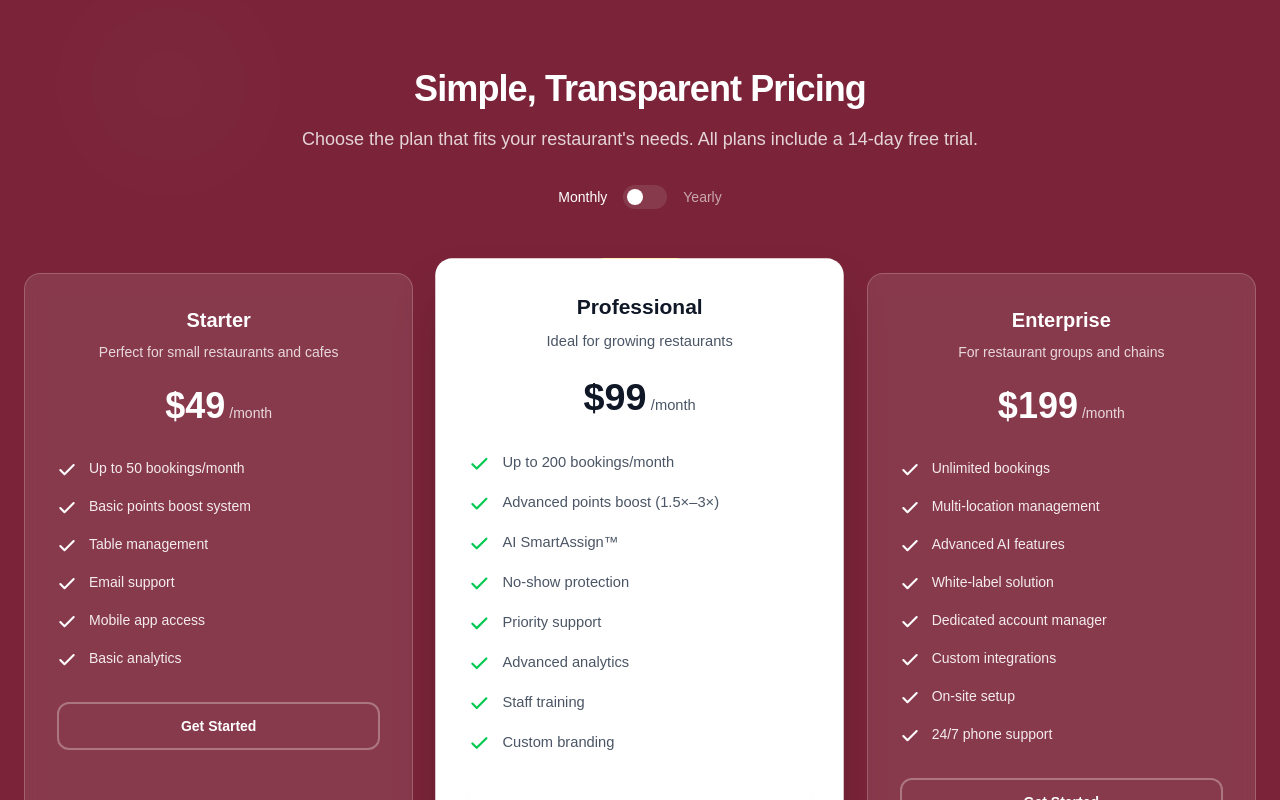
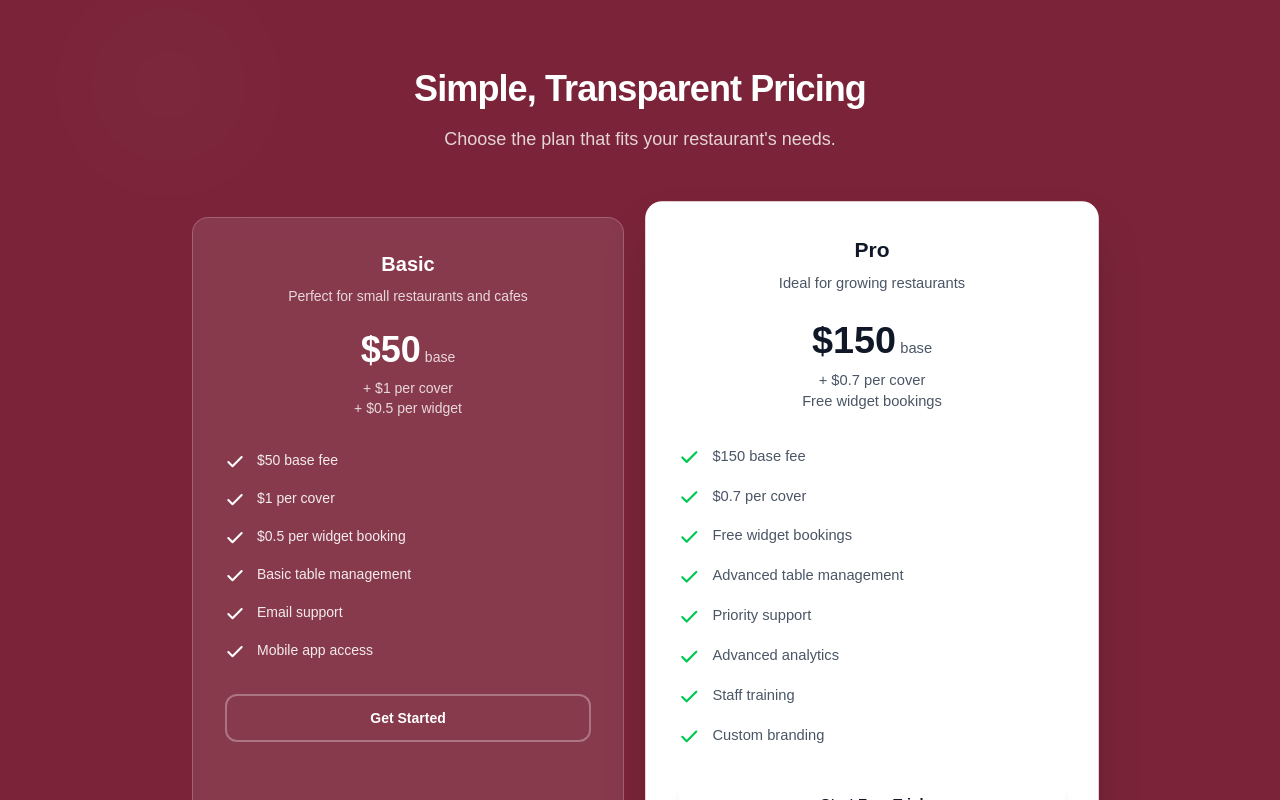
Before and after one commit to qwerty-development/plate-landing-page, a Next.js app: page /restaurant in a window 1280 px wide. Shown: the part 1840-2640 px from the top of the page. Built offline with nearby package versions, Linux system fonts and the light colour scheme.

Commit message:
Refactor RestaurantsPricing component to update pricing plans and improve layout. Changed plan names and adjusted pricing details, including monthly and yearly rates. Removed the Enterprise plan and simplified the pricing display. Enhanced visual presentation of pricing features for better clarity.

```diff
--- a/app/components/RestaurantsPricing.tsx
+++ b/app/components/RestaurantsPricing.tsx
@@ -3,9 +3,7 @@ import { useEffect, useRef, useState } from "react";
 
 export default function RestaurantsPricing() {
   const [isVisible, setIsVisible] = useState(false);
-  const [selectedPlan, setSelectedPlan] = useState<"monthly" | "yearly">(
-    "monthly"
-  );
+  const [selectedPlan] = useState<"monthly" | "yearly">("monthly");
   const pricingRef = useRef<HTMLDivElement>(null);
 
   useEffect(() => {
@@ -27,31 +25,31 @@ export default function RestaurantsPricing() {
 
   const plans = [
     {
-      name: "Starter",
+      name: "Basic",
       description: "Perfect for small restaurants and cafes",
-      monthlyPrice: 49,
-      yearlyPrice: 39,
+      monthlyPrice: 50,
+      yearlyPrice: 50,
       features: [
-        "Up to 50 bookings/month",
-        "Basic points boost system",
-        "Table management",
+        "$50 base fee",
+        "$1 per cover",
+        "$0.5 per widget booking",
+        "Basic table management",
         "Email support",
         "Mobile app access",
-        "Basic analytics",
       ],
       popular: false,
       delay: 200,
     },
     {
-      name: "Professional",
+      name: "Pro",
       description: "Ideal for growing restaurants",
-      monthlyPrice: 99,
-      yearlyPrice: 79,
+      monthlyPrice: 150,
+      yearlyPrice: 150,
       features: [
-        "Up to 200 bookings/month",
-        "Advanced points boost (1.5×–3×)",
-        "AI SmartAssign™",
-        "No-show protection",
+        "$150 base fee",
+        "$0.7 per cover",
+        "Free widget bookings",
+        "Advanced table management",
         "Priority support",
         "Advanced analytics",
         "Staff training",
@@ -60,27 +58,7 @@ export default function RestaurantsPricing() {
       popular: true,
       delay: 400,
     },
-    {
-      name: "Enterprise",
-      description: "For restaurant groups and chains",
-      monthlyPrice: 199,
-      yearlyPrice: 159,
-      features: [
-        "Unlimited bookings",
-        "Multi-location management",
-        "Advanced AI features",
-        "White-label solution",
-        "Dedicated account manager",
-        "Custom integrations",
-        "On-site setup",
-        "24/7 phone support",
-      ],
-      popular: false,
-      delay: 600,
-    },
   ];
-
-  const savings = selectedPlan === "yearly" ? 20 : 0;
 
   return (
     <section
@@ -126,63 +104,12 @@ export default function RestaurantsPricing() {
             }`}
             style={{ transitionDelay: "200ms" }}
           >
-            Choose the plan that fits your restaurant&apos;s needs. All plans
-            include a 14-day free trial.
+            Choose the plan that fits your restaurant&apos;s needs.
           </p>
-
-          {/* Billing toggle */}
-          <div
-            className={`mt-8 flex items-center justify-center gap-4 transition-all duration-1000 ${
-              isVisible
-                ? "translate-y-0 opacity-100"
-                : "translate-y-8 opacity-0"
-            }`}
-            style={{ transitionDelay: "400ms" }}
-          >
-            <span
-              className={`text-sm ${
-                selectedPlan === "monthly" ? "text-white" : "text-white/60"
-              }`}
-            >
-              Monthly
-            </span>
-            <button
-              onClick={() =>
-                setSelectedPlan(
-                  selectedPlan === "monthly" ? "yearly" : "monthly"
-                )
-              }
-              className="relative inline-flex h-6 w-11 items-center rounded-full transition-colors focus:outline-none focus:ring-2 focus:ring-white/20 focus:ring-offset-2 focus:ring-offset-primary"
-              style={{
-                backgroundColor:
-                  selectedPlan === "yearly"
-                    ? "rgba(255,255,255,0.2)"
-                    : "rgba(255,255,255,0.1)",
-              }}
-            >
-              <span
-                className={`inline-block h-4 w-4 transform rounded-full bg-white transition-transform ${
-                  selectedPlan === "yearly" ? "translate-x-6" : "translate-x-1"
-                }`}
-              />
-            </button>
-            <span
-              className={`text-sm ${
-                selectedPlan === "yearly" ? "text-white" : "text-white/60"
-              }`}
-            >
-              Yearly
-              {savings > 0 && (
-                <span className="ml-2 inline-flex items-center rounded-full bg-green-500 px-2 py-0.5 text-xs font-medium text-white">
-                  Save {savings}%
-                </span>
-              )}
-            </span>
-          </div>
         </header>
 
         {/* Pricing Cards */}
-        <div className="grid lg:grid-cols-3 gap-8">
+        <div className="grid lg:grid-cols-2 gap-8 max-w-4xl mx-auto">
           {plans.map((plan, index) => (
             <PricingCard
               key={index}
@@ -269,7 +196,7 @@ function PricingCard({
   delay: number;
   selectedPlan: "monthly" | "yearly";
 }) {
-  const price = selectedPlan === "monthly" ? monthlyPrice : yearlyPrice;
+  const price = monthlyPrice;
 
   return (
     <article
@@ -312,6 +239,7 @@ function PricingCard({
           </p>
 
           <div className="mt-6">
+            <div className="flex flex-col items-center">
               <div className="flex items-baseline justify-center">
                 <span
                   className={`text-4xl font-bold ${
@@ -325,14 +253,46 @@ function PricingCard({
                     popular ? "text-gray-600" : "text-white/80"
                   }`}
                 >
-                /month
+                  base
                 </span>
               </div>
-            {selectedPlan === "yearly" && (
-              <p className="mt-1 text-sm text-green-500 font-medium">
-                Billed annually
+              {name === "Basic" && (
+                <div className="mt-2 text-center">
+                  <p
+                    className={`text-sm ${
+                      popular ? "text-gray-600" : "text-white/80"
+                    }`}
+                  >
+                    + $1 per cover
                   </p>
+                  <p
+                    className={`text-sm ${
+                      popular ? "text-gray-600" : "text-white/80"
+                    }`}
+                  >
+                    + $0.5 per widget
+                  </p>
+                </div>
               )}
+              {name === "Pro" && (
+                <div className="mt-2 text-center">
+                  <p
+                    className={`text-sm ${
+                      popular ? "text-gray-600" : "text-white/80"
+                    }`}
+                  >
+                    + $0.7 per cover
+                  </p>
+                  <p
+                    className={`text-sm ${
+                      popular ? "text-gray-600" : "text-white/80"
+                    }`}
+                  >
+                    Free widget bookings
+                  </p>
+                </div>
+              )}
+            </div>
           </div>
         </div>
 
```
Lines whose indentation alone changed are shown as unchanged.
